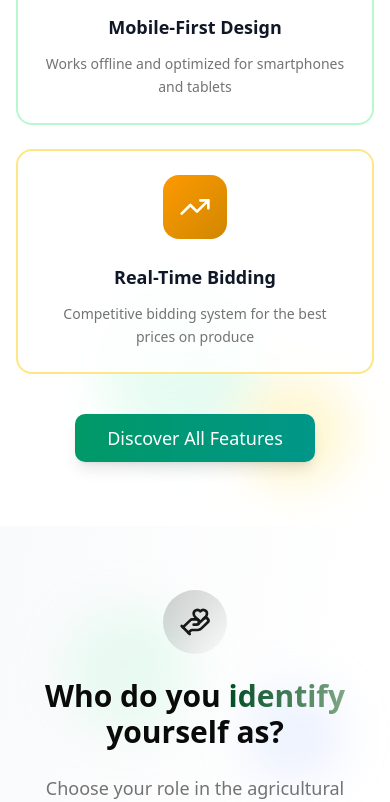
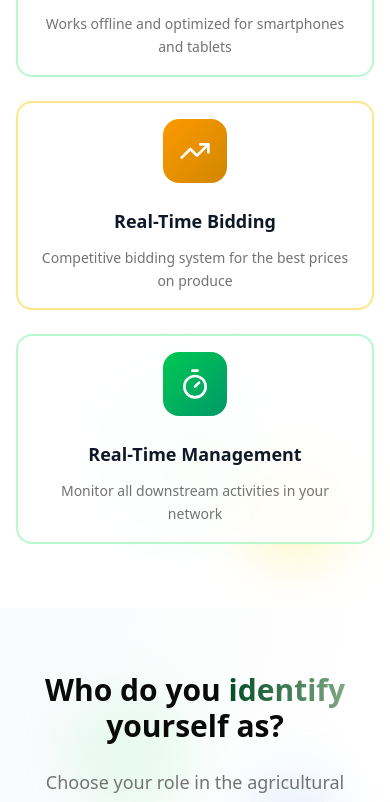
Before and after one commit to fromyfarmapp/Fromyfarm-website, a Next.js app: page / in a window 390 px wide. Shown: the part 3158-3960 px from the top of the page. Built offline with nearby package versions, Linux system fonts and the light colour scheme.

Commit message:
fix: add text prop on the button

```diff
--- a/src/app/page.tsx
+++ b/src/app/page.tsx
@@ -16,13 +16,15 @@ import {
   Truck,
   HandHeart,
   Building2,
-} from "lucide-react";
+  Timer,
+  } from "lucide-react";
 import {
   Carousel,
   CarouselContent,
   CarouselItem,
 } from "@/components/ui/carousel";
 import Autoplay from "embla-carousel-autoplay";
+import DownloadButton from "@/components/DownloadButton";
 
 export default function Home() {
   const features = [
@@ -55,6 +57,12 @@ export default function Home() {
       description: "Competitive bidding system for the best prices on produce",
       color: "amber",
       highlight: "Real-Time",
+    },    {
+      icon: Timer,
+      title: " Real-Time Management",
+      description: "Monitor all downstream activities in your network",
+      color: "green",
+      highlight: "Real-Time",
     },
   ];
   const userTypes = [
@@ -77,7 +85,7 @@ export default function Home() {
         { label: "Per Farmer Contact Details", price: "$1.55" },
         { label: "Per Supplier Contact Details", price: "$1.55" },
       ],
-      note: "Bidding applies to non-equipment items only.",
+      note: "Bidding applies to non-equipment items and farm produce.",
     },
     {
       title: "For Suppliers",
@@ -85,8 +93,9 @@ export default function Home() {
         { label: "Annual Registration", price: "$3.09" },
         {
           label: "30 days Advertising per supplies type (e.g., Gumboots)",
-          price: "$1.55",
+          price: "Free",
         },
+            { label: "Per Buyer Contact Details", price: "$1.57" },
       ],
       note: "No quantity limits apply.",
     },
@@ -239,13 +248,13 @@ export default function Home() {
       text: "text-orange-600",
     },
     {
-      title: "AGRI-BUSINESS",
+      title: "AGRI-BUSINESS,Cooperatives & Farmer Groups,Institutions",
       icon: Building2,
-      description: "Scale your agricultural business operations",
+      description: "Comprehensive solutions for cooperatives, institutions, and agri-businesses",
       benefits: [
-        "Large-scale market access",
-        "B2B trading opportunities",
-        "Bulk sourcing capabilities",
+        "Financing & supply chain support",
+        "B2B, B2C & B2G trading",
+        "Data analytics for research",
         "Enterprise-level solutions"
       ],
       color: "teal",
@@ -426,7 +435,7 @@ export default function Home() {
           <div className="absolute bottom-10 right-10 w-28 h-28 bg-gradient-to-br from-amber-200/35 to-yellow-300/25 rounded-full blur-xl"></div>
         </div>
 
-        <div className="container mx-auto px-4 sm:px-6 lg:px-8 py-16 sm:py-20 lg:py-24 relative z-10">
+        <div className="container mx-auto px-4 sm:px-6 lg:px-8 py-16 sm:py-20 lg:py-15 relative z-10">
           <div className="text-center mb-16 animate-fade-in">
             <h2 className="text-3xl sm:text-4xl lg:text-5xl font-bold mb-6">
               Why Choose <span className="gradient-text">Fromyfarm</span>?
@@ -438,7 +447,7 @@ export default function Home() {
             </p>
           </div>
 
-          <div className="grid grid-cols-1 sm:grid-cols-2 lg:grid-cols-4 gap-6 lg:gap-8">
+          <div className="grid grid-cols-1 sm:grid-cols-2 lg:grid-cols-5 gap-6 lg:gap-8">
             {features.map((feature, index) => {
               const colors =
                 colorClasses[feature.color as keyof typeof colorClasses];
@@ -446,7 +455,7 @@ export default function Home() {
               return (
                 <div
                   key={feature.title}
-                  className={`relative bg-white/80 backdrop-blur-sm border-2 ${colors.border} rounded-2xl p-6 text-center group hover:bg-white transition-all duration-500 transform hover:-translate-y-2 ${colors.shadow} hover:shadow-xl ${colors.glow} animate-slide-in-left`}
+                  className={`relative bg-white/80 backdrop-blur-sm border-2 ${colors.border} rounded-2xl p-4 text-center group hover:bg-white transition-all duration-500 transform hover:-translate-y-2 ${colors.shadow} hover:shadow-xl ${colors.glow} animate-slide-in-left`}
                   style={{ animationDelay: `${index * 0.1}s` }}
                 >
                   {/* Icon */}
@@ -480,17 +489,7 @@ export default function Home() {
             })}
           </div>
 
-          {/* Bottom CTA */}
-
-          <div className="pt-10 flex justify-center ">
-            <Button
-              size="lg"
-              className="bg-gradient-to-r from-emerald-600 to-teal-600 hover:from-emerald-700 hover:to-teal-700 text-white px-8 py-4 text-lg shadow-lg transform hover:scale-105 transition-all duration-200"
-            >
-              Discover All Features{" "}
-            </Button>
-          </div>
-        </div>
+           </div>
       </section>
 
       {/* Identity Section */}
@@ -507,17 +506,12 @@ export default function Home() {
 
         <div className="container mx-auto px-4 sm:px-6 lg:px-8 py-16 sm:py-20 lg:py-24 relative z-10">
           <div className="text-center mb-16 animate-fade-in">
-            <div className="flex justify-center mb-6">
-              <div className="w-16 h-16 bg-gradient-to-br from-primary/20 to-secondary/20 rounded-full flex items-center justify-center">
-                <HandHeart className="w-8 h-8 text-primary" />
-              </div>
-            </div>
+
             <h2 className="text-3xl sm:text-4xl lg:text-5xl font-bold mb-6">
               Who do you <span className="gradient-text">identify</span> yourself as?
             </h2>
             <p className="text-lg sm:text-xl text-muted-foreground max-w-3xl mx-auto leading-relaxed">
               Choose your role in the agricultural ecosystem and discover how Fromyfarm can transform your business.
-              <span className="block mt-2 text-primary font-medium">Click the cards for more information!</span>
             </p>
           </div>
 
@@ -566,15 +560,6 @@ export default function Home() {
                     ))}
                   </div>
 
-                  {/* Hover Action Button */}
-                  <div className="absolute inset-x-0 bottom-0 p-4 bg-gradient-to-t from-white/90 to-transparent opacity-0 group-hover:opacity-100 transition-all duration-300 transform translate-y-4 group-hover:translate-y-0">
-                    <Button
-                      size="sm"
-                      className={`w-full bg-gradient-to-r ${option.gradient} hover:opacity-90 text-white`}
-                    >
-                      Get Started as {option.title}
-                    </Button>
-                  </div>
 
                   {/* Bottom Accent */}
                   <div
@@ -587,15 +572,11 @@ export default function Home() {
 
           {/* Bottom CTA */}
           <div className="text-center mt-12">
-            <p className="text-lg text-muted-foreground mb-6">
+            <p className="text-lg text-muted-foreground ">
               Not sure which role fits you best?
             </p>
-            <Button
-              size="lg"
-              className="bg-gradient-to-r from-emerald-600 to-teal-600 hover:from-emerald-700 hover:to-teal-700 text-white px-8 py-4 text-lg shadow-lg transform hover:scale-105 transition-all duration-200"
-            >
-              Download App & Explore All Options
-            </Button>
+
+            <DownloadButton text="Download App and Explore"/>
           </div>
         </div>
       </section>
@@ -620,7 +601,7 @@ export default function Home() {
               return (
                 <div
                   key={index}
-                  className={`relative bg-white/95 backdrop-blur-sm border-2 ${colors.border} rounded-3xl overflow-hidden group hover:bg-white transition-all duration-500 transform hover:-translate-y-3 hover:scale-100 ${colors.shadow} hover:shadow-2xl ${colors.glow} animate-slide-in-right`}
+                  className={`relative bg-white/50 backdrop-blur-sm border-2 ${colors.border} rounded-3xl overflow-hidden group hover:bg-white transition-all duration-500 transform hover:-translate-y-3 hover:scale-100 ${colors.shadow} hover:shadow-2xl ${colors.glow} animate-slide-in-right`}
                   style={{ animationDelay: `${index * 0.15}s` }}
                 >
                   {/* Header Section */}
--- a/src/components/DownloadButton.tsx
+++ b/src/components/DownloadButton.tsx
@@ -2,7 +2,11 @@ import React, { useState } from "react";
 import { Button } from "./ui/button";
 import { X } from "lucide-react";
 
-const DownloadButton = () => {
+interface DownloadButtonProps {
+  text: string;
+}
+
+const DownloadButton: React.FC<DownloadButtonProps> = ({ text }) => {
   const [isDownloadPopupOpen, setIsDownloadPopupOpen] = useState(false);
 
   return (
@@ -15,12 +19,12 @@ const DownloadButton = () => {
           className="bg-gradient-to-r from-emerald-600 to-teal-600 hover:from-emerald-700 hover:to-teal-700 text-white px-8 py-4 text-lg shadow-lg transform hover:scale-105 transition-all duration-200"
           onClick={() => setIsDownloadPopupOpen(true)}
         >
-          Download App
+        {text}
         </Button>
       </div>
       {/* Download App Popup */}
       {isDownloadPopupOpen && (
-        <div className="fixed inset-0 bg-white/50 backdrop-blur-sm z-[100] flex items-center justify-center p-4">
+        <div className="fixed inset-0 bg-white/90 backdrop-blur-sm z-[100] flex items-center justify-center p-4 z-50">
           <div className="glass rounded-2xl p-6 max-w-md w-full relative">
             <button
               onClick={() => setIsDownloadPopupOpen(false)}
```
